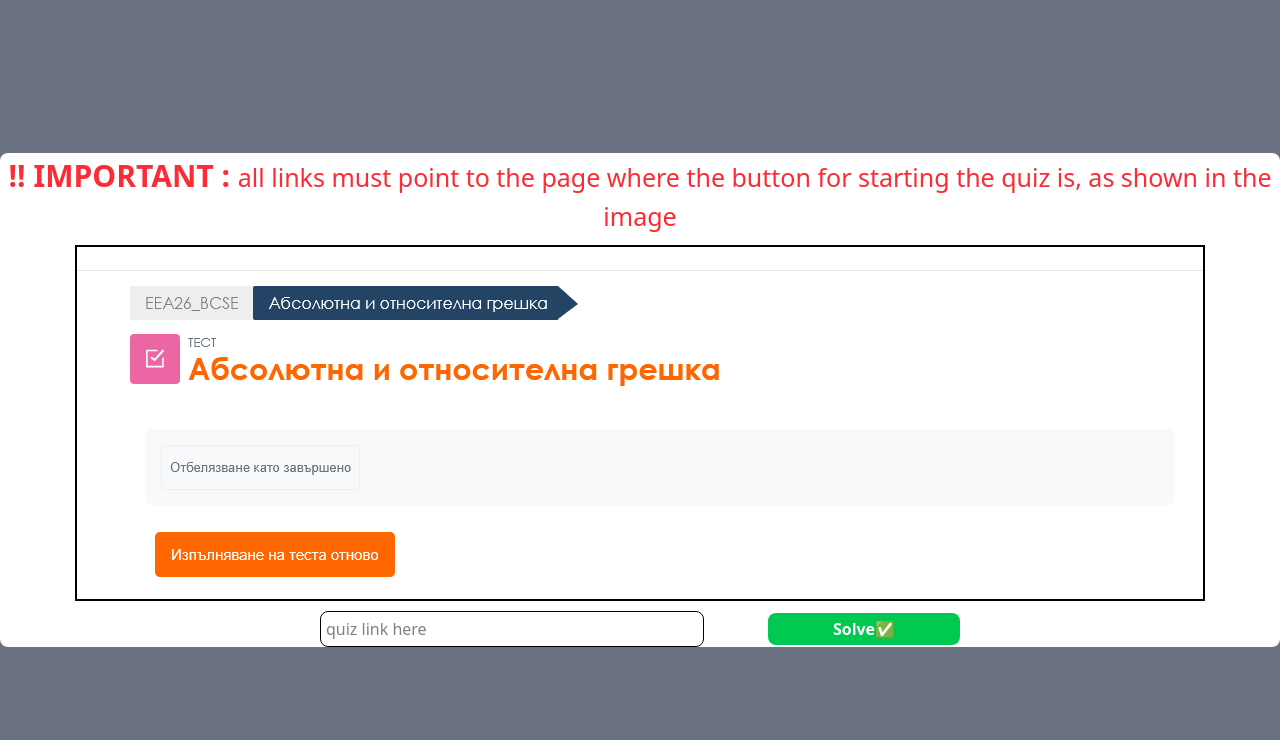
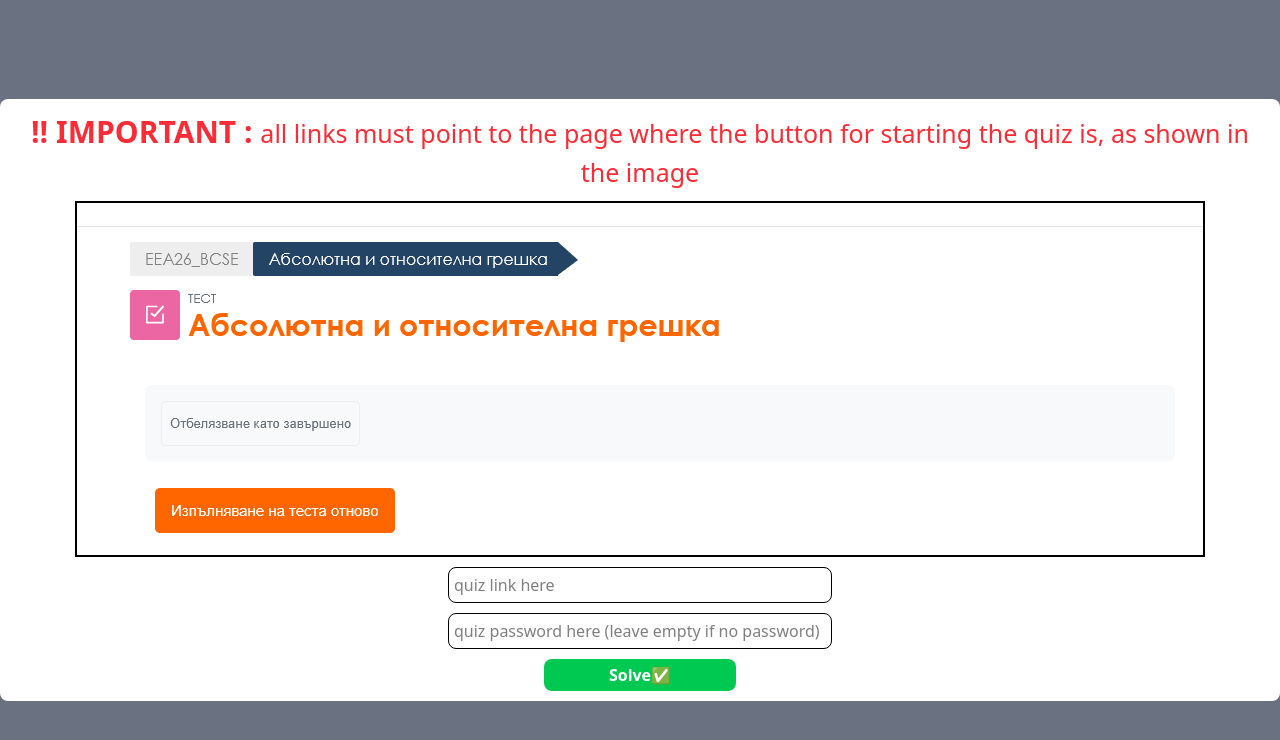
Before and after one commit to martiparti1/tu_moodle_solver, a React (Vite) app in the folder frontend/: page /test in a window 1280 px wide. Shown: the top 740 px of the page. Built offline with nearby package versions, Linux system fonts and the light colour scheme.

Commit message:
send password aswell

```diff
--- a/frontend/src/TestSolver.jsx
+++ b/frontend/src/TestSolver.jsx
@@ -6,6 +6,7 @@ export default function TestSolver(){
 
     const [hasExample, setHasExample] = useState(true)
     const [isLoading, setIsLoading] = useState(false)
+    const [quizPassword, setQuizPassword] = useState("")
     const [quizLinkInput, setQuizLinkInput] = useState("");
     const [quizResult, setQuizResult] = useState("");
     const [err, setErr] = useState("")
@@ -19,7 +20,8 @@ export default function TestSolver(){
         try {
 
             const res = await axios.post("http://localhost:3000/start-quiz", {
-                quizUrl : quizLinkInput
+                quizUrl : quizLinkInput,
+                quizPassword : quizPassword
             });
 
             setQuizResult(res.data)
@@ -44,7 +46,7 @@ export default function TestSolver(){
         <>
             <title>Quiz submit</title>
             <div className="min-h-screen bg-gray-500 flex justify-center items-center">
-                <div className="min-h-[50dvh] min-w-[70dvw] bg-white rounded-lg shadow-black flex flex-col justify-center items-center">
+                <div className="min-h-[50dvh] min-w-[70dvw] bg-white rounded-lg shadow-black flex flex-col justify-center items-center p-[10px]">
 
 
 
@@ -65,7 +67,7 @@ export default function TestSolver(){
                         </>
                     )}
 
-                    <div className={`flex flex-row justify-between items-center min-w-[50dvw]`}>
+                    <div className={`flex flex-col justify-between items-center gap-[10px] min-w-[50dvw]`}>
                         <input
                             type="text"
                             className="input-m w-[30dvw]"
@@ -73,9 +75,17 @@ export default function TestSolver(){
                             disabled = {isLoading}
                             onChange={(e)=>setQuizLinkInput(e.target.value)}
                         />
+
+                        <input
+                            type="text"
+                            className="input-m w-[30dvw]"
+                            placeholder="quiz password here (leave empty if no password)"
+                            disabled = {isLoading}
+                            onChange={(e)=>setQuizPassword(e.target.value)}
+                        />
                         <button
                             type = "button"
-                            className = {`min-w-[15dvw] min-h-[4dvh]  text-white font-bold rounded-lg cursor-pointer  ${isLoading ? `bg-orange-400 ` : `bg-green-500 active:bg-green-600 active:scale-95`}`}
+                            className = {`min-w-[15dvw] min-h-[4dvh]  text-white font-bold rounded-lg cursor-pointer ${isLoading ? `bg-orange-400 ` : `bg-green-500 active:bg-green-600 active:scale-95`}`}
                             // onClick={()=> {setHasExample(false) ; setIsLoading(true)}}
                             onClick={handleClick}
                             disabled = {isLoading}
```
